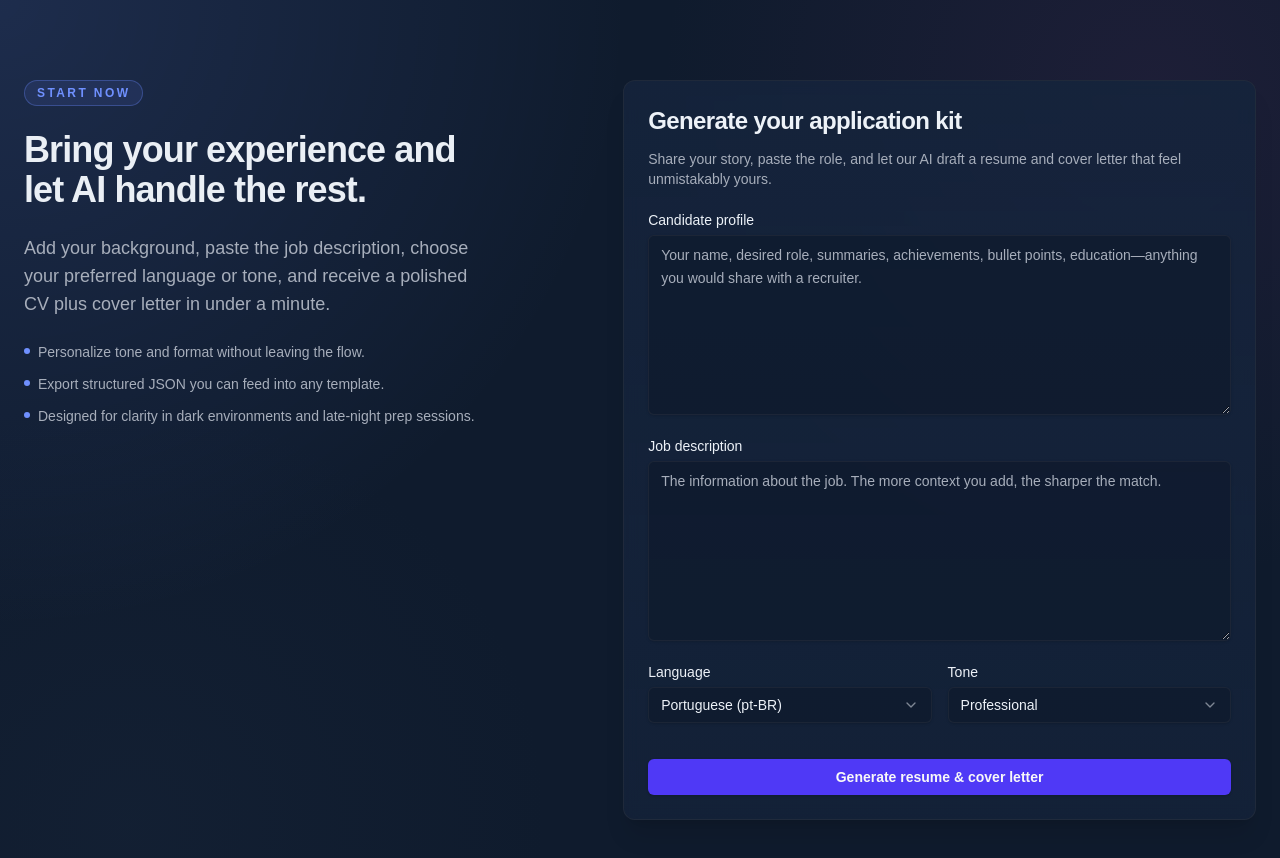
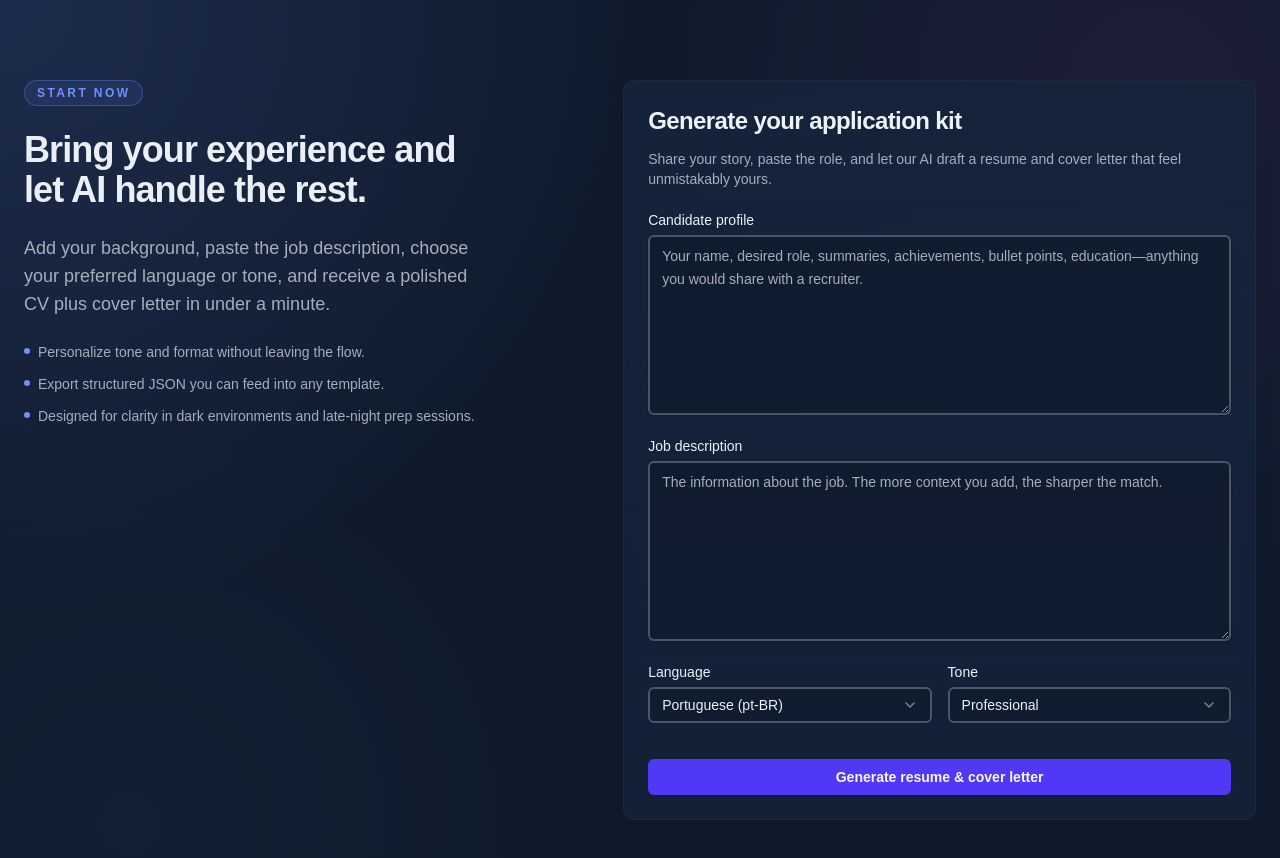
Before and after one commit to GabriellBarbosa/ai_cv_maker, a Next.js app in the folder apps/web/: page / in a window 1280 px wide. Shown: the top 858 px of the page. Built offline with nearby package versions, Linux system fonts and the light colour scheme; no server answers.

Commit message:
style(web): Remove json preview

```diff
--- a/apps/web/components/generate-form.tsx
+++ b/apps/web/components/generate-form.tsx
@@ -140,7 +140,7 @@ export function GenerateForm() {
                 placeholder="Your name, desired role, summaries, achievements, bullet points, education—anything you would share with a recruiter."
                 rows={7}
                 {...register("candidate_text")}
-                className={`min-h-[180px] resize-y border-border/60 bg-background/70 text-sm leading-relaxed ${
+                className={`min-h-[180px] resize-y border-2 border-gray-600 bg-background/70 text-sm leading-relaxed ${
                   errors.candidate_text
                     ? "border-destructive/70 focus-visible:ring-destructive/70"
                     : ""
@@ -162,7 +162,7 @@ export function GenerateForm() {
                 placeholder="The information about the job. The more context you add, the sharper the match."
                 rows={7}
                 {...register("job_text")}
-                className={`min-h-[180px] resize-y border-border/60 bg-background/70 text-sm leading-relaxed ${
+                className={`min-h-[180px] resize-y border-2 border-gray-600 bg-background/70 text-sm leading-relaxed ${
                   errors.job_text
                     ? "border-destructive/70 focus-visible:ring-destructive/70"
                     : ""
@@ -188,11 +188,11 @@ export function GenerateForm() {
                 >
                   <SelectTrigger
                     id="language"
-                    className="border-border/60 bg-background/70"
+                    className="border-2 border-gray-600 bg-background/70"
                   >
                     <SelectValue placeholder="Select language" />
                   </SelectTrigger>
-                  <SelectContent className="border border-border/60 bg-card">
+                  <SelectContent className="border border-2 border-gray-600 bg-card">
                     <SelectItem value="pt-BR">Portuguese (pt-BR)</SelectItem>
                     <SelectItem value="en-US">English (en-US)</SelectItem>
                   </SelectContent>
@@ -214,11 +214,11 @@ export function GenerateForm() {
                 >
                   <SelectTrigger
                     id="tone"
-                    className="border-border/60 bg-background/70"
+                    className="border-2 border-gray-600 bg-background/70"
                   >
                     <SelectValue placeholder="Select tone" />
                   </SelectTrigger>
-                  <SelectContent className="border border-border/60 bg-card">
+                  <SelectContent className="border border-2 border-gray-600 bg-card">
                     <SelectItem value="profissional">Professional</SelectItem>
                     <SelectItem value="neutro">Neutral</SelectItem>
                     <SelectItem value="criativo">Creative</SelectItem>
@@ -256,7 +256,7 @@ export function GenerateForm() {
       {response && (
         <Card className="border border-border/70 bg-card/80 shadow-lg">
           <CardHeader>
-            <CardTitle>Generated response</CardTitle>
+            <CardTitle>Generated Resume</CardTitle>
             <CardDescription>
               Download, fine-tune, or plug into your favourite template.
             </CardDescription>
@@ -270,9 +270,6 @@ export function GenerateForm() {
               <Download className="mr-2 h-4 w-4" />
               Download Resume (.docx)
             </Button>
-            <pre className="max-h-[600px] overflow-auto rounded-xl border border-border/60 bg-background/70 p-4 text-xs leading-relaxed">
-              {JSON.stringify(response, null, 2)}
-            </pre>
           </CardContent>
         </Card>
       )}
```
